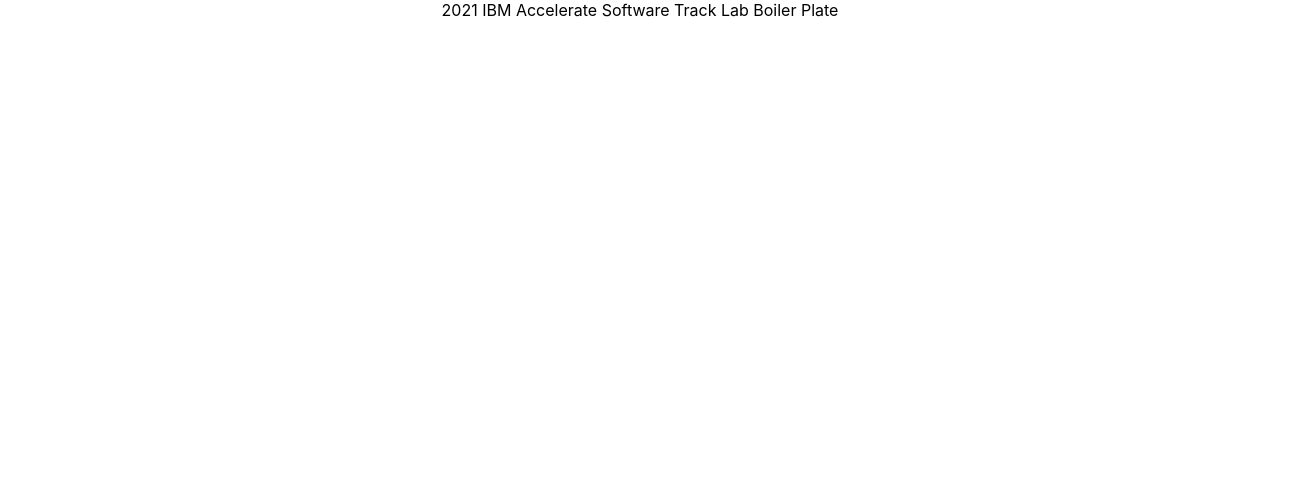
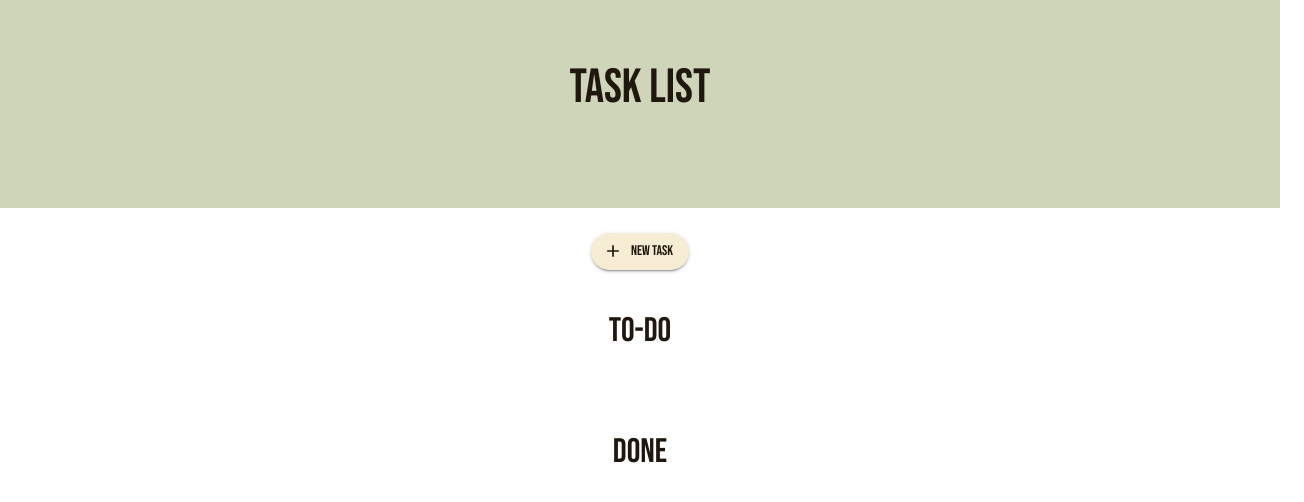
Before and after one commit to 2021-IBM-Accelerate-SW-Track/lab-1-team-49, a React (Create React App) app: page / in a window 1280 px wide. Shown: the top 502 px of the page, 1304 px wide, since content can reach past the window. Built offline with nearby package versions, Linux system fonts and the light colour scheme.

Commit message:
Add Main and New Task Interface

```diff
--- a/package.json
+++ b/package.json
@@ -4,9 +4,11 @@
   "private": true,
   "dependencies": {
     "@material-ui/core": "^4.11.4",
+    "@material-ui/icons": "^4.11.2",
     "@testing-library/jest-dom": "^5.12.0",
     "@testing-library/react": "^11.2.6",
     "@testing-library/user-event": "^12.8.3",
+    "axios": "^0.21.1",
     "react": "^17.0.2",
     "react-dom": "^17.0.2",
     "react-scripts": "4.0.3",
--- a/public/index.html
+++ b/public/index.html
@@ -8,6 +8,9 @@
       name="description"
       content="Web site created using create-react-app"
     />
+
+    <link rel="preconnect" href="https://fonts.gstatic.com">
+    <link href="https://fonts.googleapis.com/css2?family=Bebas+Neue&display=swap" rel="stylesheet">
 
     <!--
       manifest.json provides metadata used when your web app is installed on a
--- a/src/App.js
+++ b/src/App.js
@@ -1,11 +1,27 @@
-import Header from "./component/header"
+import Main from "./component/main"
+import Task from "./component/task"
 import './App.css';
+import { createMuiTheme } from '@material-ui/core/styles';
+import { ThemeProvider } from '@material-ui/styles';
+
+// Change font to Bebas Neue
+const theme = createMuiTheme({
+  typography: {
+    fontFamily: [
+      'Bebas Neue',
+      'cursive'
+    ].join(','),
+  }
+})
 
 function App() {
   return (
+    <ThemeProvider theme={theme}>
     <div className="App">
-    <Header/>
+    <Main/>
     </div>
+    {/* <Task /> */}
+    </ThemeProvider>
   );
 }
 
--- a/src/component/header/header.js
+++ /dev/null
@@ -1,3 +0,0 @@
-export default function Header(){
-    return <div>2021 IBM Accelerate Software Track Lab Boiler Plate</div>
-}
--- a/src/component/header/index.js
+++ /dev/null
@@ -1,3 +0,0 @@
-import Header from "./header"
-
-export default Header
--- /dev/null
+++ b/src/component/main/index.js
@@ -0,0 +1,95 @@
+import Typography from '@material-ui/core/Typography';
+import React from "react";
+import { makeStyles } from '@material-ui/core/styles';
+import Box from '@material-ui/core/Box';
+import Button from '@material-ui/core/Button';
+import AddIcon from '@material-ui/icons/Add';
+import Divider from '@material-ui/core/Divider';
+import Grid from '@material-ui/core/Grid';
+
+const Main = () => {
+  // CSS styles
+  const useStyles = makeStyles(theme => ({
+    header: {
+      width: '100%',
+      height: '26vh',
+      position: 'relative',
+      backgroundColor: '#CED5B8',
+    },
+    title: {
+      paddingBottom: theme.spacing(4),
+      color: '#20170E',
+    },
+    button: {
+      backgroundColor: "#f7ecd4",
+      color: "#20170E",
+      borderRadius: "25px",
+      marginTop: "25px",
+      '&:hover': {
+        backgroundColor: '#cfa986',
+        color: '#20170E',
+      }
+    },
+  }));
+
+  const classes = useStyles();
+
+  // Render main portion of task list
+
+    return (
+      <section className={classes.header}>
+        <Box
+          height="100%"
+          display="flex"
+          flexDirection="column"
+          justifyContent="center"
+          alignItems="center"
+        >
+          <Typography variant="h3" component="h1" className={classes.title}>
+            Task List
+          </Typography>
+        </Box>
+        <Grid
+          container
+          direction="column"
+          spacing={5}
+        >
+          <Grid item xs={12}>
+            <Button
+              className={classes.button}
+              variant="contained"
+              size="medium"
+              startIcon={<AddIcon />}
+            >
+                New Task
+            </Button>
+          </Grid>
+          <Grid item xs={12}>
+            <Grid
+                container
+                direction="row"
+                justify="center"
+                alignItems="center"
+                spacing={6}
+            >
+              <Grid item xs={12}>
+                <Typography variant="h4" className={classes.title}>
+                  To-Do
+                </Typography>
+              </Grid>
+              <Grid item xs={12}>
+                <Typography variant="h4" className={classes.title}>
+                  Done
+                </Typography>
+              </Grid>
+            </Grid>
+          </Grid>
+          <Divider orientation="vertical" flexItem />
+        </Grid>
+      </section>
+
+
+    );
+}
+
+export default Main
--- /dev/null
+++ b/src/component/task/index.js
@@ -0,0 +1,133 @@
+import React, {useEffect, useState} from "react";
+import axios from 'axios'
+import { makeStyles } from '@material-ui/core/styles';
+import Paper from '@material-ui/core/Paper';
+import Grid from '@material-ui/core/Grid';
+import TextField from '@material-ui/core/TextField'
+import Button from '@material-ui/core/Button'
+import Card from '@material-ui/core/Card'
+import { CardActions, CardHeader } from "@material-ui/core";
+import DoneIcon from '@material-ui/icons/Done';
+import DeleteIcon from '@material-ui/icons/Delete';
+import CreateIcon from '@material-ui/icons/Create';
+
+const Task = () => {
+  // CSS styles
+  const useStyles = makeStyles(theme => ({
+    paper: {
+      backgroundColor: "#e9ecd1",
+      maxWidth: 600,
+    },
+    button: {
+      backgroundColor: "#f7ecd4",
+      color: "#20170E",
+      borderRadius: "25px",
+      marginTop: "25px",
+      '&:hover': {
+        backgroundColor: '#cfa986',
+        color: '#20170E',
+      }
+    }
+  }));
+
+  const classes = useStyles();
+
+  // Third-party API for getting current time and date I WISH THIS WOULD WORK LMAO
+  const [time, setTime] = useState(loadTime);
+
+  async function loadTime() {
+    const time = await axios({
+      method: 'get',
+      url: 'https://market.mashape.com/parsify/format#time'
+    });
+    const getTime = time.data.formatted.handTime;
+
+    setTime({
+      timeAndDate: getTime
+    });
+  }
+
+  useEffect(() => {
+    loadTime();
+  }, []);
+
+  // Render new task
+  return (
+    <Card style={{ padding: 16 }} className={classes.paper}>
+      <CardHeader action={
+        <Button
+        className={classes.button}
+        variant="contained"
+        size="small"
+        startIcon={<DoneIcon />}
+      >
+        Completed
+      </Button>
+      }
+      />
+      <Grid
+        container
+        alignItems="flex-start"
+        spacing={2}
+      >
+        <Grid item xs={12}>
+          <TextField
+            fullWidth
+            required
+            type="text"
+            label="Task Name"
+          />
+        </Grid>
+        <Grid item xs={12}>
+          Date Created:
+          {time.timeAndDate}
+        </Grid>
+        <Grid item xs={12}>
+          <Grid
+          container
+          alignItems="flex-start"
+          spacing={2}
+          >
+            <Grid item xs={4}>
+              Status
+            </Grid>
+            <Grid item xs={4}>
+              To Do
+            </Grid>
+          </Grid>
+        </Grid>
+        <Grid item xs={12}>
+          <TextField
+          fullWidth
+          type="text"
+          label="Task Description"
+        />
+        </Grid>
+        <CardActions>
+        <Grid item xs={6}>
+          <Button
+          className={classes.button}
+          variant="contained"
+          size="small"
+          startIcon={<DeleteIcon />}
+          >
+            Delete
+          </Button>
+        </Grid>
+        <Grid item xs={6}>
+          <Button
+            className={classes.button}
+            variant="contained"
+            size="small"
+            startIcon={<CreateIcon />}
+            >
+              Create
+            </Button>
+        </Grid>
+        </CardActions>
+      </Grid>
+    </Card>
+  )
+}
+
+export default Task
```
Also changed, not shown: src/component/header/header.css (deleted).
